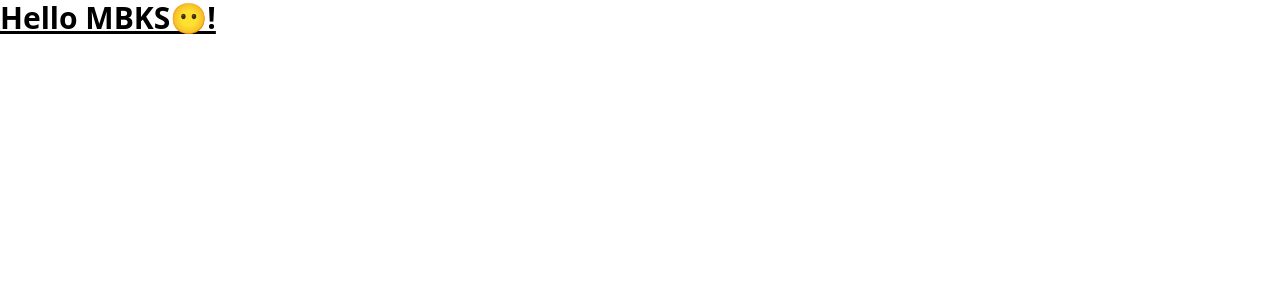
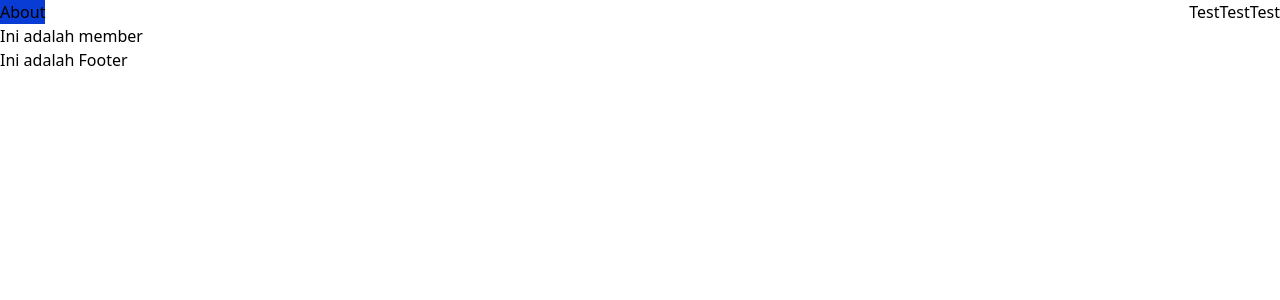
Before and after one commit to MBKS-GO/MBKS-Frontend, a Next.js app: page / in a window 1280 px wide. Shown: the top 300 px of the page. Built offline with nearby package versions, Linux system fonts and the light colour scheme.

Commit message:
feat: initialize projects

```diff
--- /dev/null
+++ b/app/components/Footer/page.tsx
@@ -0,0 +1,11 @@
+import React from 'react'
+
+const Footer = () => {
+  return (
+    <div>
+      Ini adalah Footer
+    </div>
+  )
+}
+
+export default Footer
--- /dev/null
+++ b/app/components/Herosection/page.tsx
@@ -0,0 +1,11 @@
+import React from 'react'
+
+const HeroSection = () => {
+  return (
+    <div>
+
+    </div>
+  )
+}
+
+export default HeroSection
--- /dev/null
+++ b/app/components/Member/page.tsx
@@ -0,0 +1,11 @@
+import React from 'react'
+
+const Member = () => {
+  return (
+    <div>
+      Ini adalah member
+    </div>
+  )
+}
+
+export default Member
--- /dev/null
+++ b/app/components/Navbar/page.tsx
@@ -0,0 +1,18 @@
+import React from 'react'
+
+const Navbar = () => {
+  return (
+    <nav className="flex justify-between space-x-4">
+      <div className='space-x-4 bg-[#093cd4]'>
+        <a href="/">About</a>
+      </div>
+      <div>
+        <a href="/">Test</a>
+        <a href="/">Test</a>
+        <a href="/">Test</a>
+      </div>
+    </nav>
+  );
+}
+
+export default Navbar
--- a/app/layout.tsx
+++ b/app/layout.tsx
@@ -1,4 +1,6 @@
 import './globals.css'
+import Navbar from './components/Navbar/page'
+import Footer from './components/Footer/page'
 
 export default function RootLayout({
   children,
@@ -12,7 +14,11 @@ export default function RootLayout({
         head.tsx. Find out more at https://beta.nextjs.org/docs/api-reference/file-conventions/head
       */}
       <head />
-      <body>{children}</body>
+      <body>
+        <Navbar />
+        {children}
+        <Footer />
+      </body>
     </html>
   )
 }
--- a/app/page.tsx
+++ b/app/page.tsx
@@ -1,7 +1,12 @@
-import Image from 'next/image'
-import { Inter } from '@next/font/google'
-const inter = Inter({ subsets: ['latin'] })
+import Navbar from "./components/Navbar/page";
+import HeroSection from "./components/Herosection/page";
+import Member from "./components/Member/page";
 
 export default function Home() {
-  return <h1 className="text-3xl font-bold underline">Hello MBKS😶!</h1>;
+  return (
+    <div>
+      <HeroSection />
+      <Member />
+    </div>
+  );
 }
```
